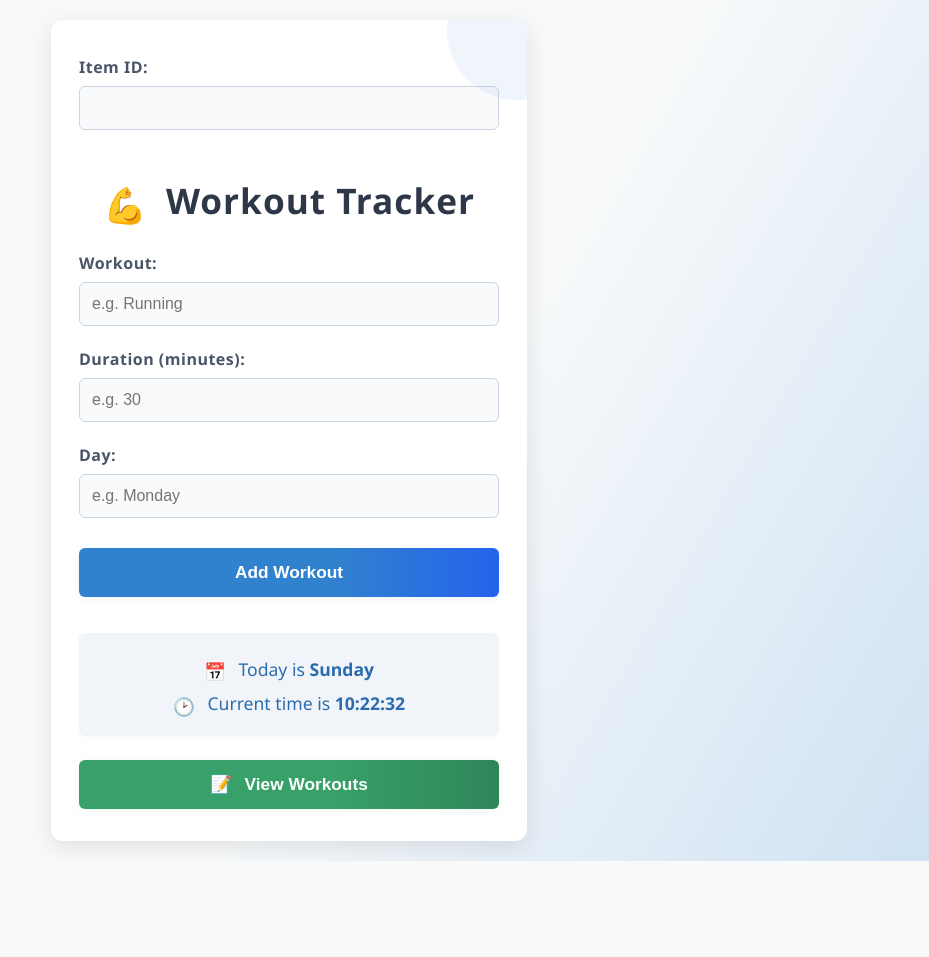
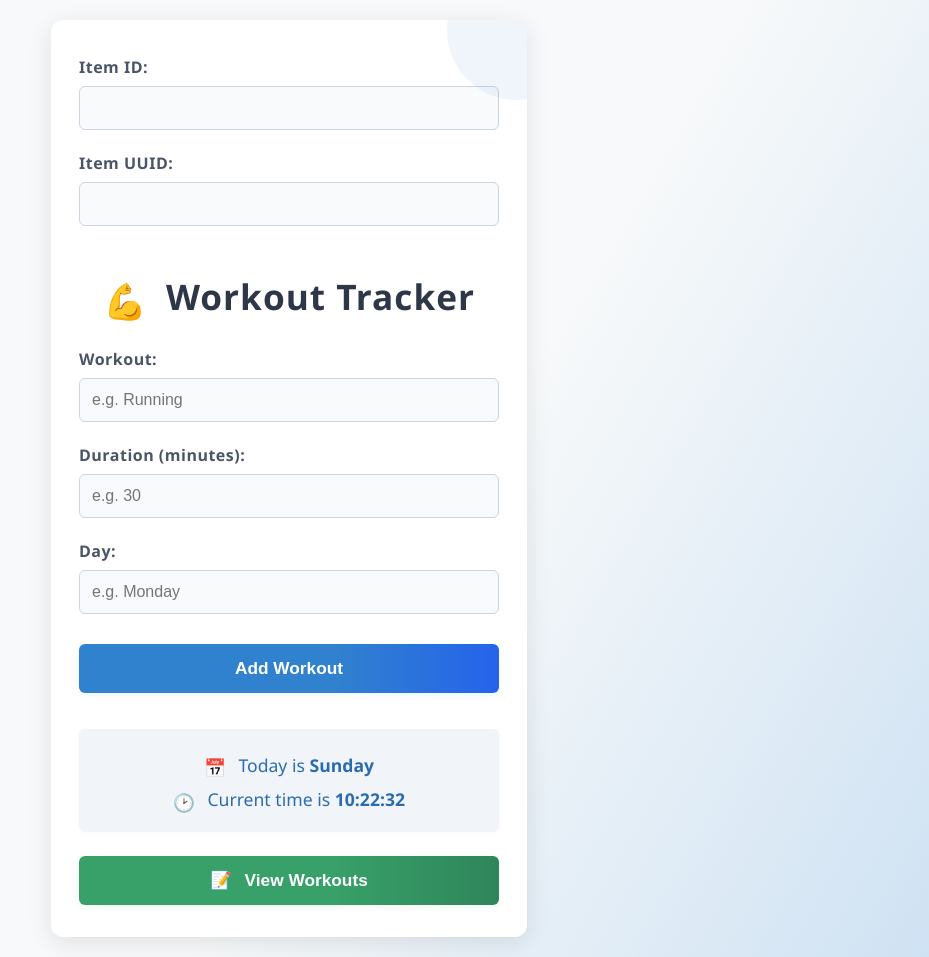
Before and after one commit to shekhardase/Flask_Workout_Tracker, a Flask app: page / in a window 1280 px wide. Shown: the whole page, without its empty margins (351-1280 px from the left). Before the commit the page ends 861 px from the top, so only its background shows below. Run offline with Flask 3, Linux system fonts and the light colour scheme.

Commit message:
Add Item UUID field

```diff
--- a/Frontend/templates/index.html
+++ b/Frontend/templates/index.html
@@ -144,6 +144,8 @@
     <div class="container">
       <label>Item ID:</label>
       <input type="number" name="itemId" /><br />
+      <label>Item UUID:</label>
+      <input type="text" name="itemUuid" /><br />
 
       <form action="/submit" method="POST">
         <h1>
```
